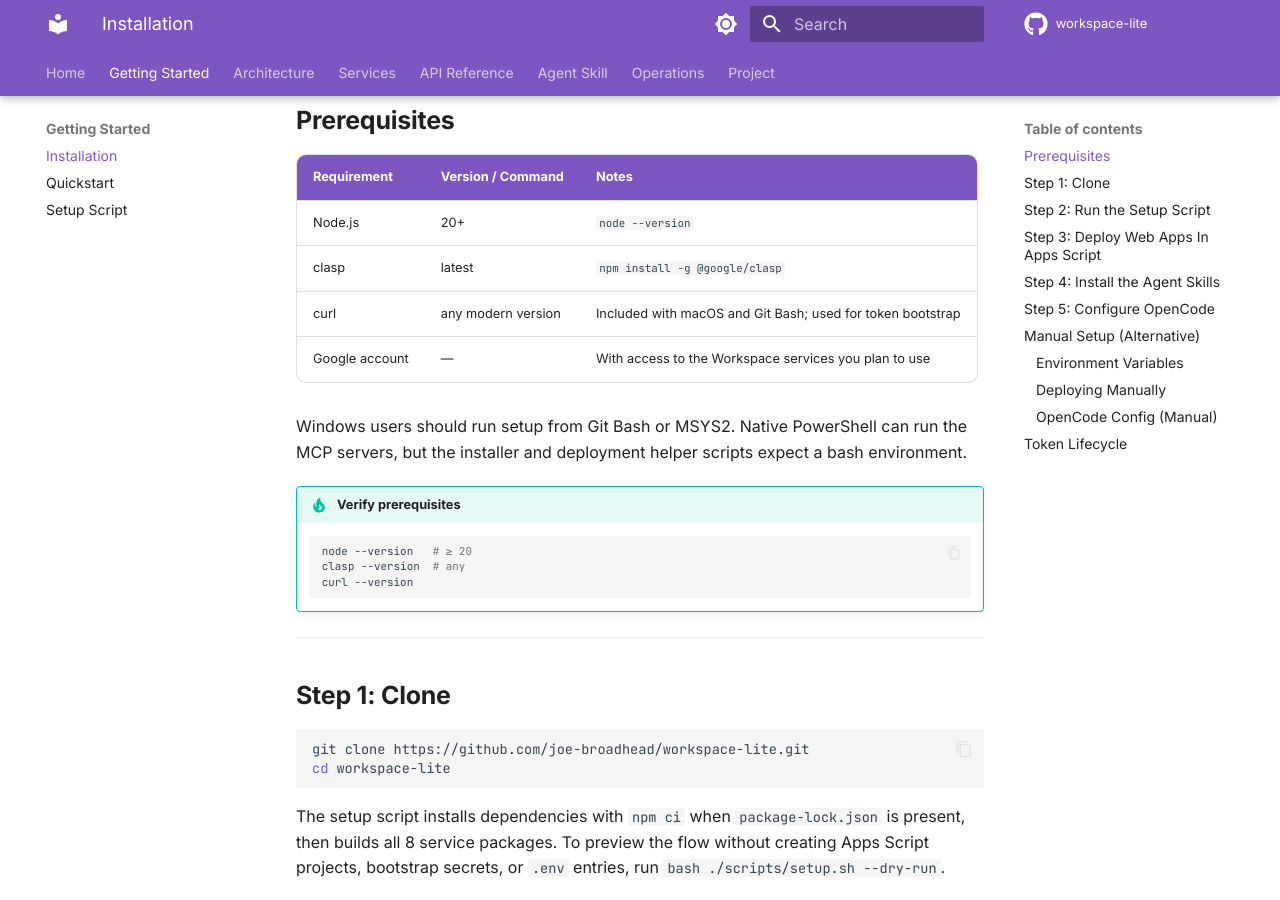
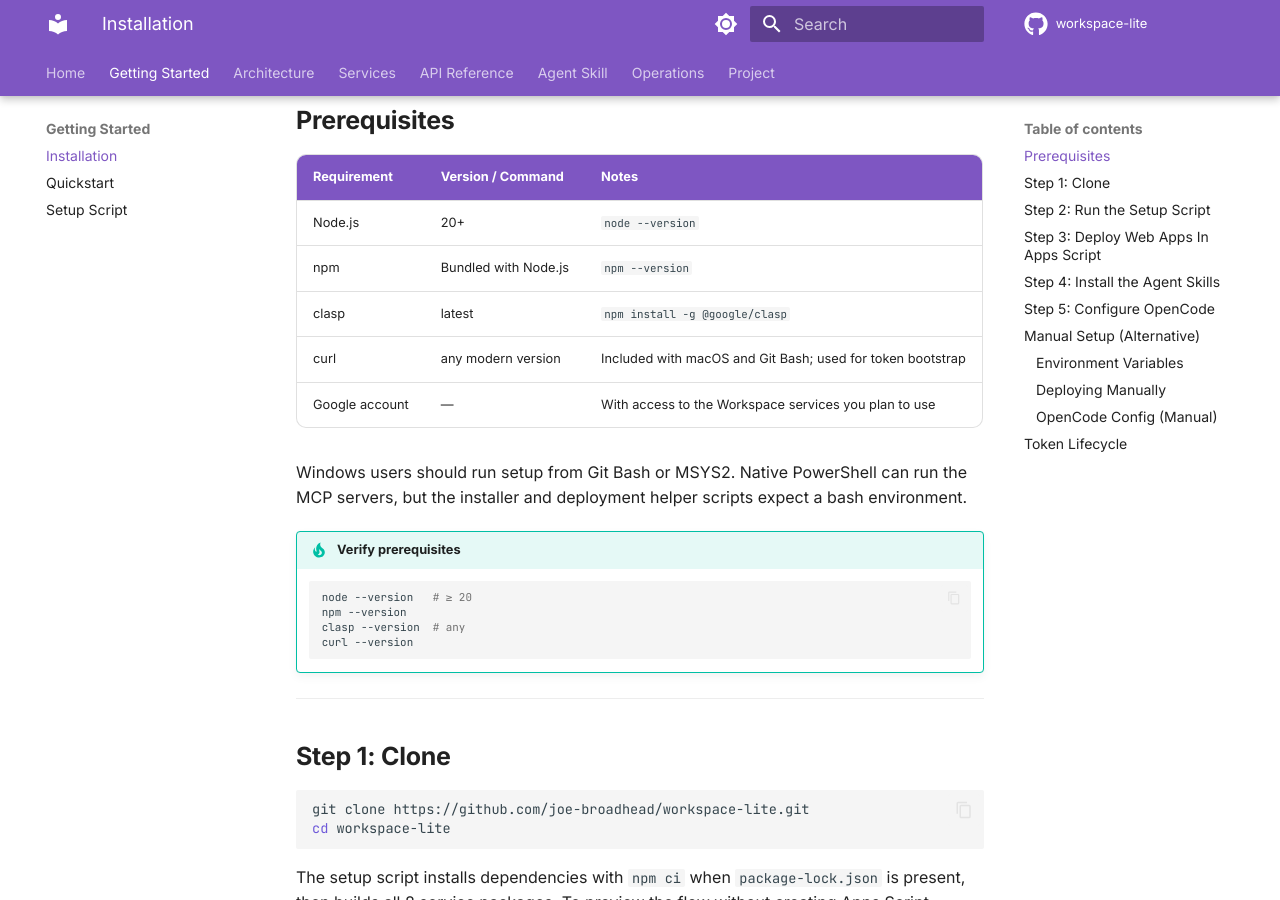
Before and after one commit to joe-broadhead/workspace-lite, an MkDocs documentation site: the page built from docs/getting-started/installation.md, in a window 1280 px wide and 900 px high, scrolled down 360 px. Built offline with MkDocs 1.6.1 and Material for MkDocs 9.7.7, drawn with Linux system fonts in a browser that asks for light colours; comment, search, counter and statistics services are not loaded.

Commit message:
docs(workspace-lite): refresh install prerequisites

````diff
--- a/docs/getting-started/installation.md
+++ b/docs/getting-started/installation.md
@@ -10,6 +10,7 @@ Complete setup of all 8 Google Workspace MCP servers, including the required man
 | Requirement | Version / Command | Notes |
 |-------------|-------------------|-------|
 | Node.js | 20+ | `node --version` |
+| npm | Bundled with Node.js | `npm --version` |
 | clasp | latest | `npm install -g @google/clasp` |
 | curl | any modern version | Included with macOS and Git Bash; used for token bootstrap |
 | Google account | &mdash; | With access to the Workspace services you plan to use |
@@ -21,6 +22,7 @@ environment.
 !!! tip "Verify prerequisites"
     ```bash
     node --version   # ≥ 20
+    npm --version
     clasp --version  # any
     curl --version
     ```
````
Also changed, not shown: docs/getting-started/setup-script.md (+1 -1 lines), 1 other file.
